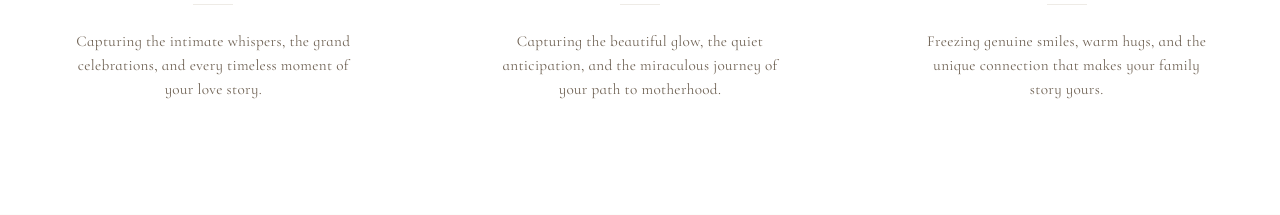
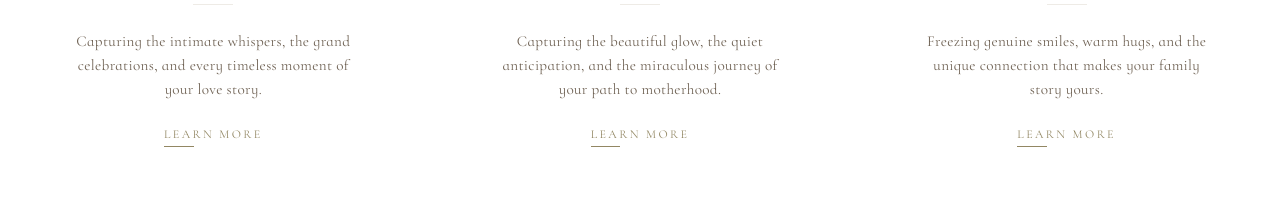
Before and after one commit to Maahie2-2/Golden-Glow-Photography, a plain HTML site: page index.html in a window 1280 px wide. Shown: the part 2500-2715 px from the top of the page. Drawn offline with nearby package versions, Linux system fonts and the light colour scheme; animation ran at ten frames a second.

Commit message:
Add files via upload

```diff
--- a/index.html
+++ b/index.html
@@ -1150,6 +1150,42 @@
             border-color: var(--color-gold-light);
             box-shadow: var(--shadow-gold);
             transform: translateY(-5px);
+        }
+
+        .learn-more-link {
+            display: inline-block;
+            margin-top: 1.5rem;
+            font-family: var(--font-alt);
+            font-size: 0.75rem;
+            font-weight: 400;
+            letter-spacing: 0.2em;
+            text-transform: uppercase;
+            color: var(--color-gold);
+            text-decoration: none;
+            position: relative;
+            padding-bottom: 2px;
+            transition: all 0.3s ease;
+        }
+
+        .learn-more-link::after {
+            content: '';
+            position: absolute;
+            bottom: 0;
+            left: 0;
+            width: 30%;
+            height: 1px;
+            background: var(--color-gold);
+            transition: width 0.4s var(--transition-luxury);
+        }
+
+        .learn-more-link:hover {
+            color: var(--color-black);
+            letter-spacing: 0.25em;
+        }
+
+        .learn-more-link:hover::after {
+            width: 100%;
+            background: var(--color-black);
         }
 
         /* ===== CTA / BOOKING FORM ===== */
@@ -1614,6 +1650,7 @@
                         Capturing the intimate whispers, the grand celebrations, and every timeless moment of your love
                         story.
                     </p>
+                    <a href="packages.html#weddings" class="learn-more-link">Learn More</a>
                 </div>
 
                 <!-- Maternity -->
@@ -1627,6 +1664,7 @@
                         Capturing the beautiful glow, the quiet anticipation, and the miraculous journey of your path to
                         motherhood.
                     </p>
+                    <a href="packages.html#maternity" class="learn-more-link">Learn More</a>
                 </div>
 
                 <!-- Family -->
@@ -1640,6 +1678,7 @@
                         Freezing genuine smiles, warm hugs, and the unique connection that makes your family story
                         yours.
                     </p>
+                    <a href="packages.html#packages" class="learn-more-link">Learn More</a>
                 </div>
             </div>
         </div>
```
Also changed, not shown: packages.html (+4 -5 lines).
